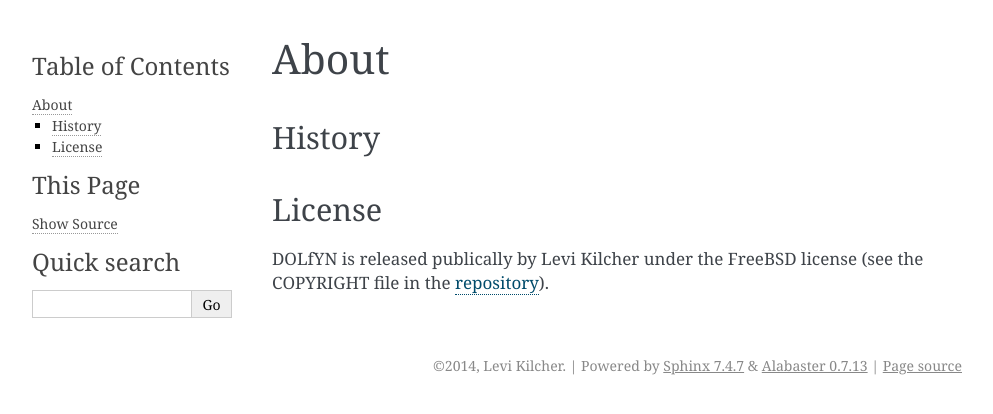
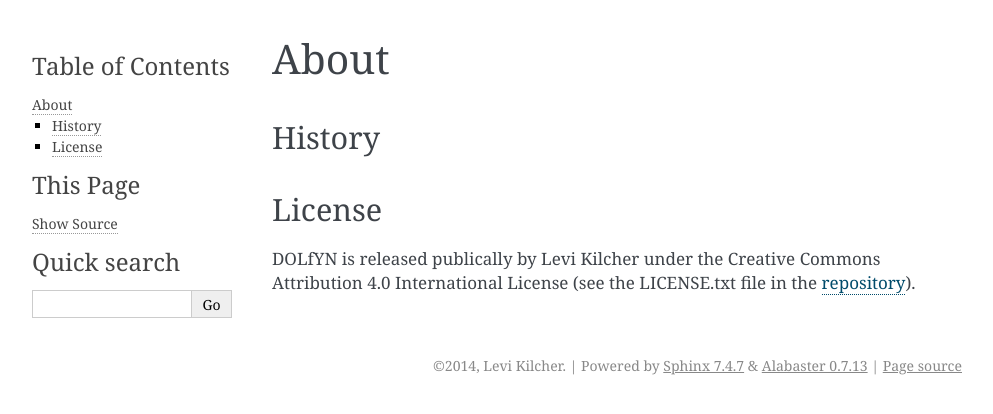
Before and after one commit to lkilcher/dolfyn, a Sphinx documentation site: the page built from doc-src/source/about.rst, in a window 1280 px wide. Shown: the top 414 px of the page, without its empty margins (148-1141 px from the left). Built offline with Sphinx 7.4.7, drawn with Linux system fonts in a browser that asks for light colours.

Commit message:
Update license and README

```diff
--- a/doc-src/source/about.rst
+++ b/doc-src/source/about.rst
@@ -11,5 +11,6 @@ History
 License
 ^^^^^^^
 DOLfYN is released publically by Levi Kilcher
-under the FreeBSD license (see the COPYRIGHT file in the
+under the Creative Commons Attribution 4.0
+International License (see the LICENSE.txt file in the
 :repo:`repository <>`).
```
Also changed, not shown: README.md (+4 -11 lines).
